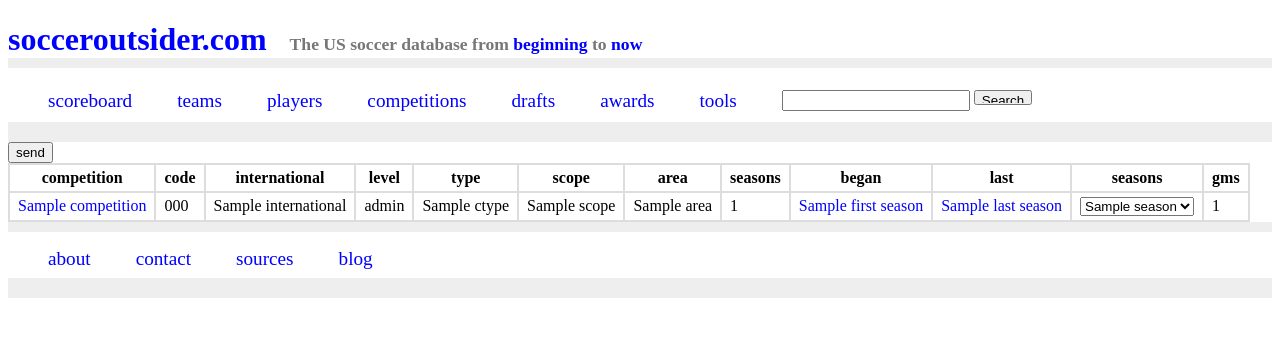
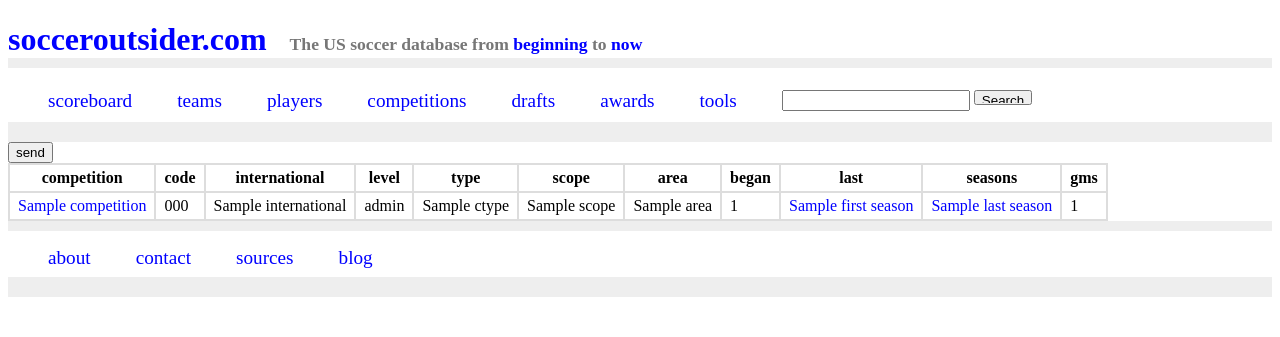
Before and after one commit to SoccerStatsUS/s2, a Django app: template templates/competitions/index.html in a window 1280 px wide. Shown: the top 337 px of the page. Run offline with Django 3.2, Linux system fonts and the light colour scheme; the template is opened without the code that fills it: most values are stand-ins (such as "Sample title", 1, 10 or a date in 2020); some libraries are stand-ins or nearby versions.

Commit message:
Remove seasons dropdown from competition index.

```diff
--- a/templates/competitions/index.html
+++ b/templates/competitions/index.html
@@ -24,7 +24,7 @@
     <th>type</th>
     <th>scope</th>
     <th>area</th>
-    <th>seasons</th>
+    {#<th>seasons</th>#}
     <th>began</th>
     <th>last</th>
     <th>seasons</th>
@@ -54,6 +54,7 @@
     <td></td>
     {% endif %}
 
+    {% comment %}
     <td>
       <select>
       {% for season in competition.season_set.all %}
@@ -61,6 +62,8 @@
       {% endfor %}
       </select>
     </td>
+    {% endcomment %}
+
     <td>{{ competition.game_set.count }}</td>
   </tr>
   {% endfor %}
```
